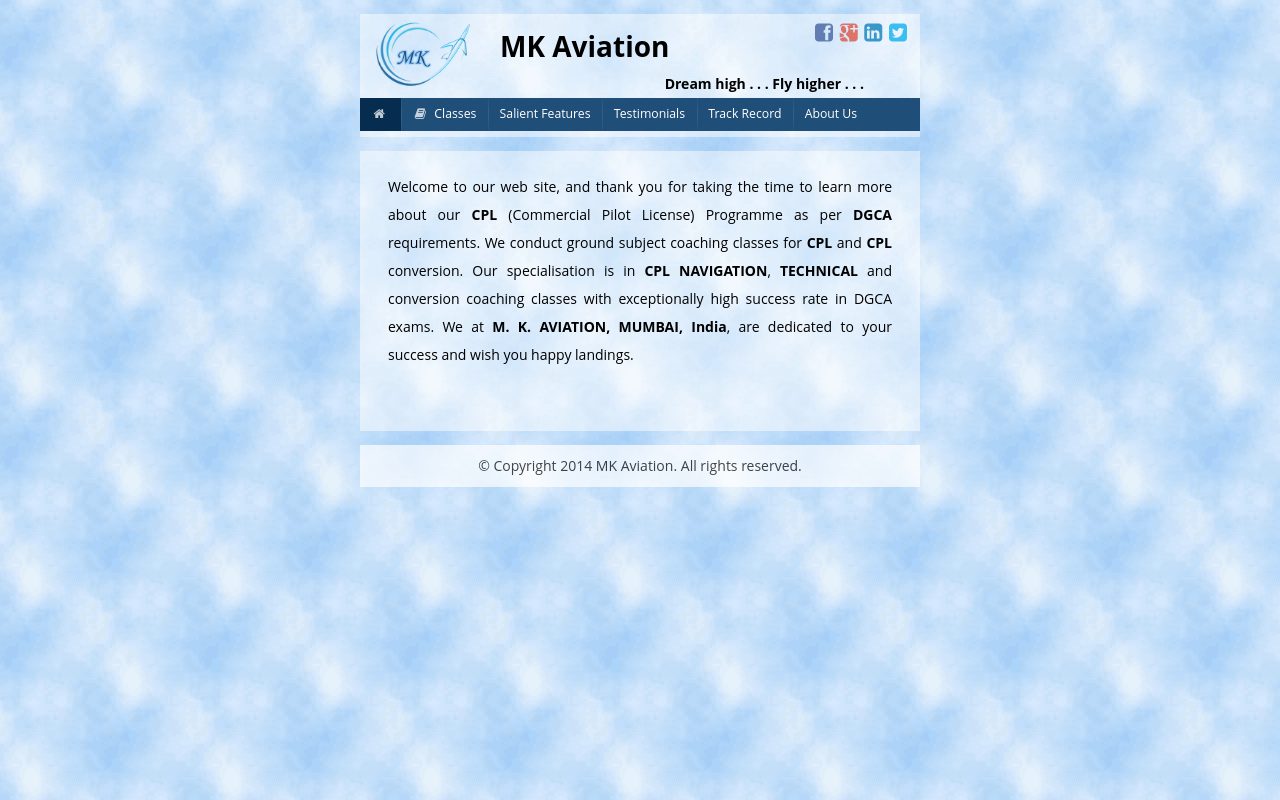
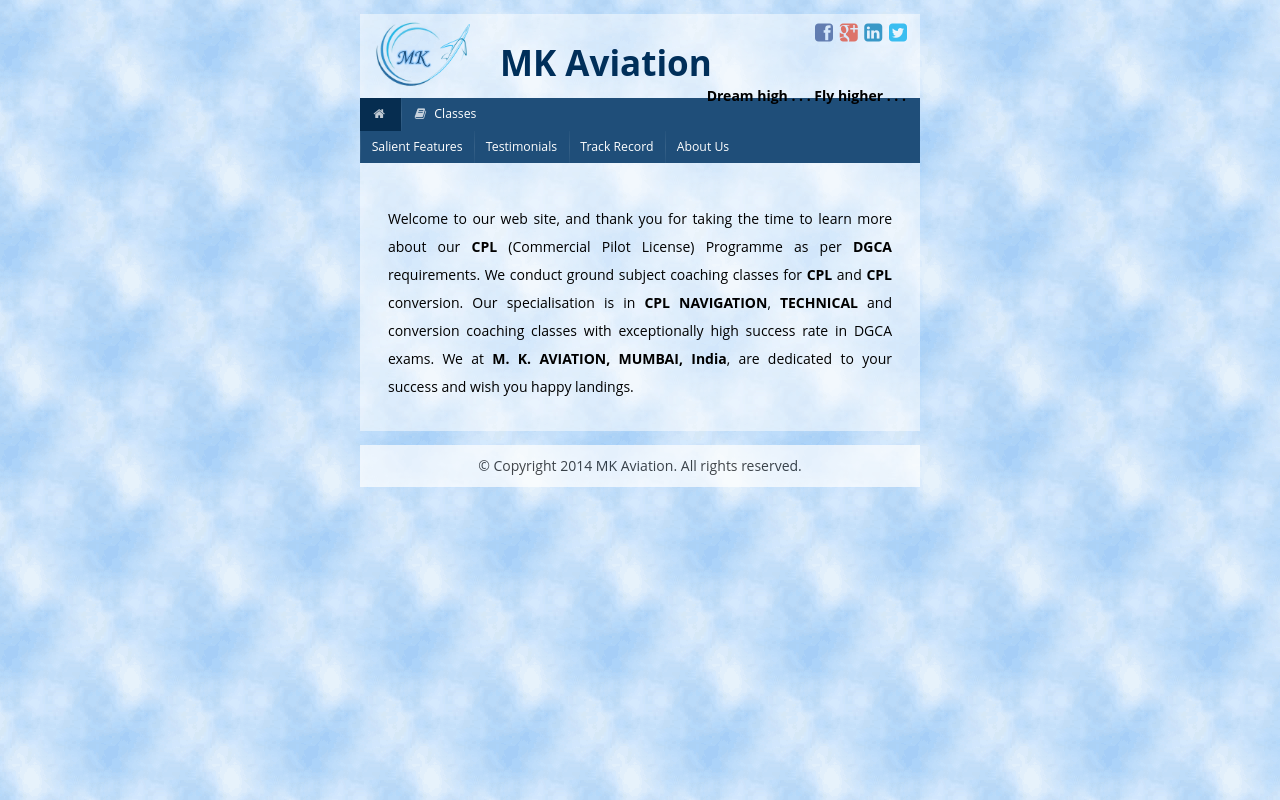
Before and after one commit to mk-aviator/mk-aviation, a plain HTML site: page index.html in a window 1280 px wide. Drawn offline with Linux system fonts and the light colour scheme.

Commit message:
Changed page title size.

```diff
--- a/assets/css/header.css
+++ b/assets/css/header.css
@@ -25,14 +25,15 @@
 }
 #headerHolder header .header {
     margin: 0;
-    line-height: 1.8em
 }
 #headerHolder h1.header {
-    font-size: 2rem;
+    font-size: 2.5rem;
+    color: #002F5A;
+    margin-top: 0.5em;
 }
 #headerHolder h4.header {
     float: right;
-    margin-right: 4em;
+    margin-right: 1em;
 }
 #footerHolder {
     height: 1em;
```
